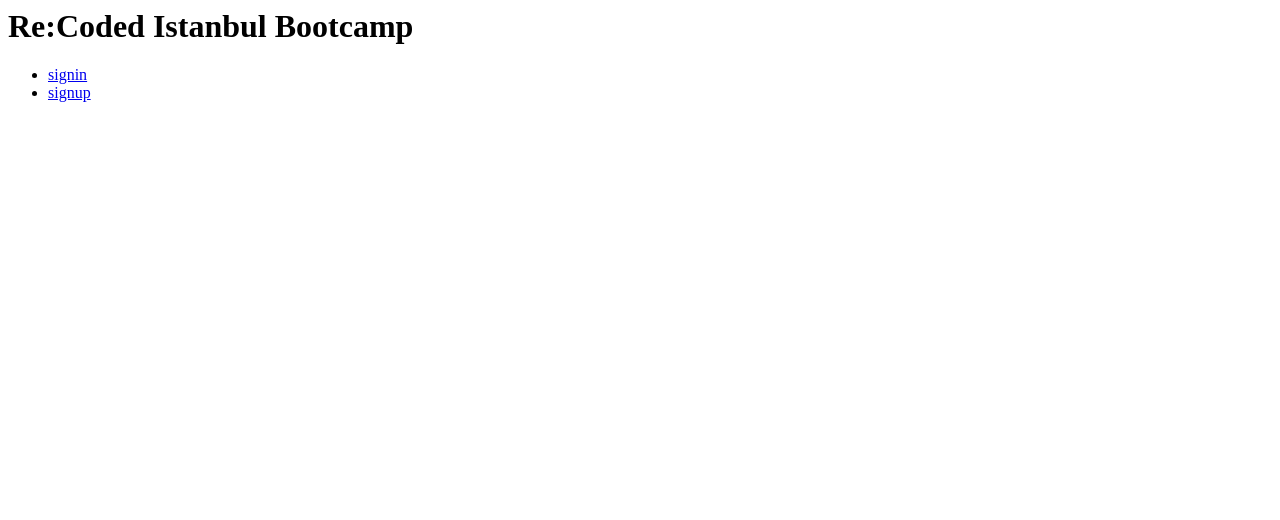
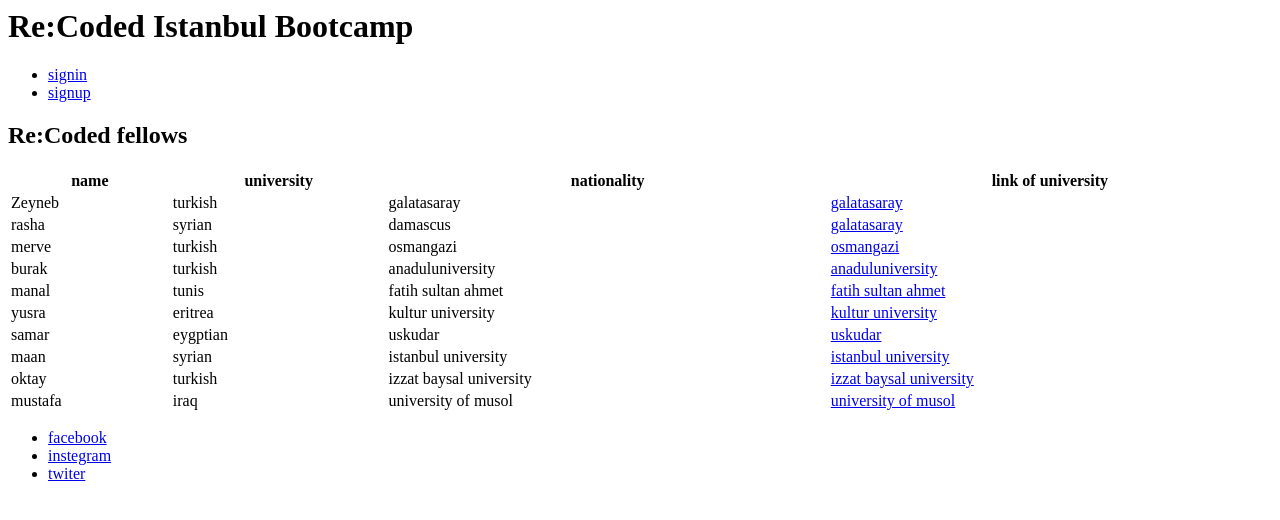
Before and after one commit to Lobana-sky/fellow, a plain HTML site: page index.html in a window 1280 px wide. Drawn offline with Linux system fonts and the light colour scheme.

Commit message:
finish webpage

```diff
--- a/index.html
+++ b/index.html
@@ -17,5 +17,87 @@
 
 </nav>
 </header>
+
+
+
+<section>
+<h2>Re:Coded fellows</h2>
+<table style="width:100%">
+    <tr>
+      <th>name</th>
+      <th>university</th>
+      <th>nationality</th>
+      <th>link of university</th>
+    </tr>
+    <tr>
+      <td>Zeyneb</td>
+      <td>turkish</td>
+      <td>galatasaray</td>
+      <td><a href="#">galatasaray</a></td>
+    </tr>
+    <tr>
+        <td>rasha</td>
+        <td>syrian</td>
+        <td>damascus</td>
+        <td><a href="#">galatasaray</a></td>
+      </tr>
+      <tr>
+        <td>merve</td>
+        <td>turkish</td>
+        <td>osmangazi</td>
+        <td><a href="#">osmangazi</a></td>
+      </tr>
+      <tr>
+        <td>burak</td>
+        <td>turkish</td>
+        <td>anaduluniversity</td>
+        <td><a href="#">anaduluniversity</a></td>
+      </tr>
+      <tr>
+        <td>manal</td>
+        <td>tunis</td>
+        <td>fatih sultan ahmet</td>
+        <td><a href="#">fatih sultan ahmet</a></td>
+      </tr>
+      <tr>
+        <td>yusra</td>
+        <td>eritrea</td>
+        <td>kultur university</td>
+        <td><a href="#">kultur university</a></td>
+      </tr>
+      <tr>
+        <td>samar</td>
+        <td>eygptian</td>
+        <td>uskudar</td>
+        <td><a href="#">uskudar</a></td>
+      </tr>
+      <tr>
+        <td>maan</td>
+        <td>syrian</td>
+        <td>istanbul university</td>
+        <td><a href="#">istanbul university</a></td>
+      </tr>
+      <tr>
+        <td>oktay</td>
+        <td>turkish</td>
+        <td>izzat baysal university</td>
+        <td><a href="#">izzat baysal university</a></td>
+      </tr>
+      <tr>
+        <td>mustafa</td>
+        <td>iraq</td>
+        <td>university of musol</td>
+        <td><a href="#">university of musol</a></td>
+      </tr>
+  </table>
+
+</section>
+<footer>
+    <ul>
+        <li><a href="#">facebook</a></li>
+        <li><a href="#">instegram</a></li>
+        <li><a href="#">twiter</a></li>
+    </ul>
+</footer>
 </body>
 </html>
```
